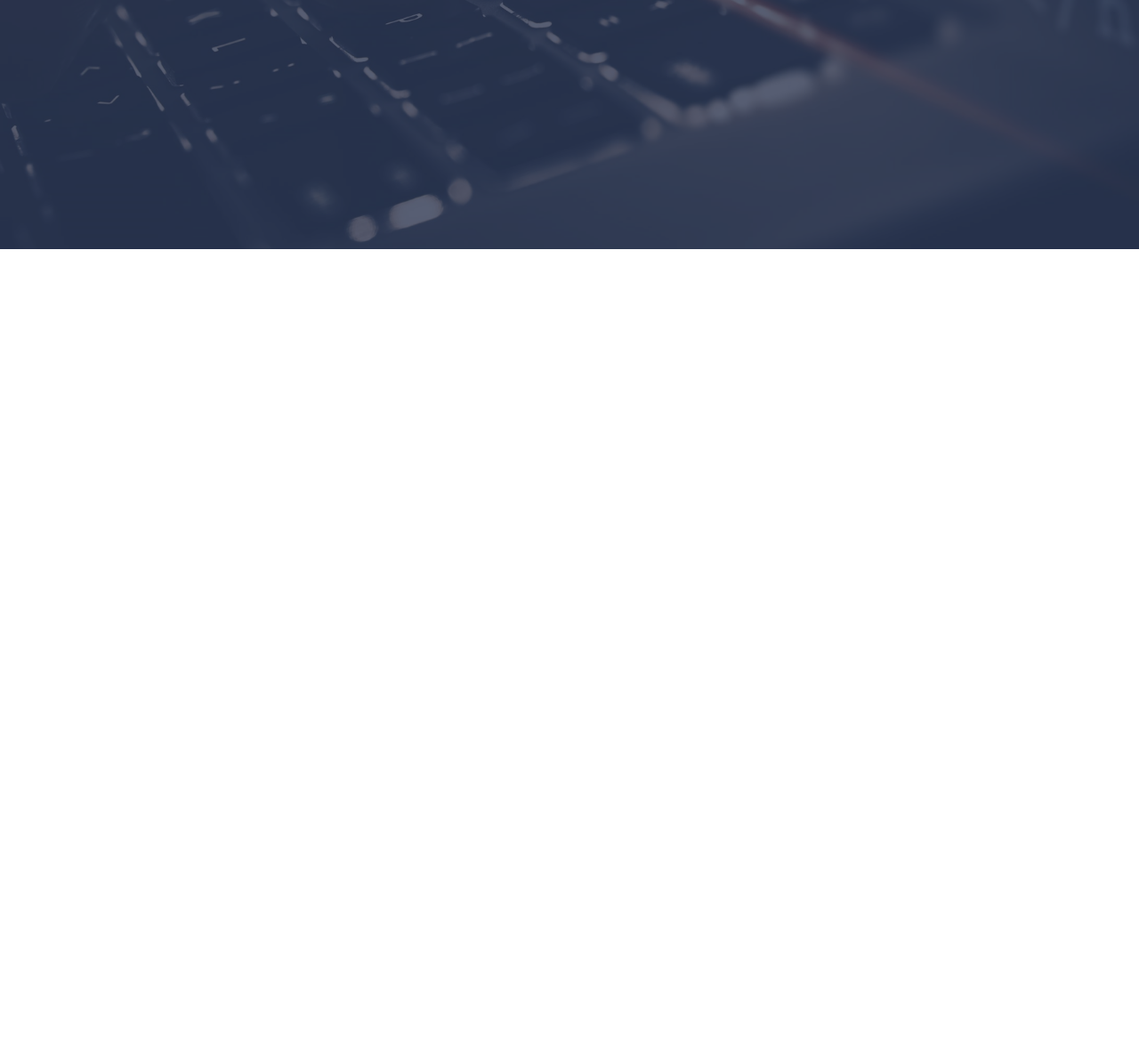
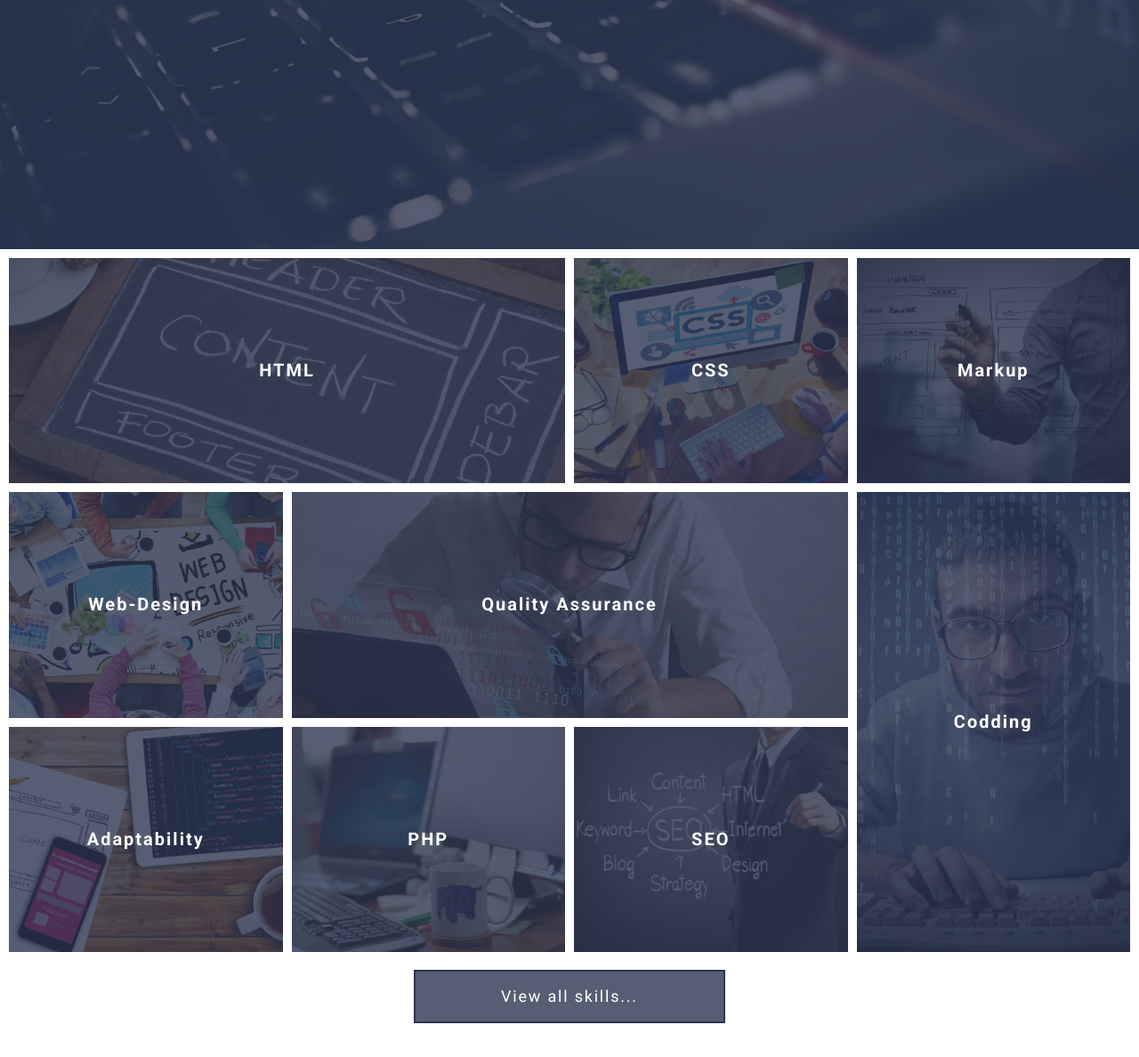
Before and after one commit to FomenkoAndrey/20210218______grid-template, a website: page index.html in a window 1280 px wide. Shown: the part 520-1708 px from the top of the page at 89% size. Before the commit the page ends 800 px from the top, so only its background shows below. Drawn offline with Linux system fonts and the light colour scheme.

Commit message:
нарисовали секцию skills.

```diff
--- a/assets/css/style.css
+++ b/assets/css/style.css
@@ -376,15 +376,31 @@ a {
 }
 
 .btn {
-  min-width: 250px;
   height: 60px;
-  border: 2px solid #ffffff;
-  background-color: rgba(255, 255, 255, 0.1);
   display: block;
   font-size: 1.125rem;
   text-align: center;
   padding: 18px 20px;
   letter-spacing: 0.1em;
+  transition: background-color 0.5s;
+}
+
+.btn--light {
+  border: 2px solid #ffffff;
+  background-color: rgba(255, 255, 255, 0.1);
+  min-width: 250px;
+}
+
+
+.btn--primary {
+  border: 2px solid #2d3651;
+  background-color: rgba(45, 54, 81, 0.8); /* #2d3651 */
+  min-width: 350px;
+}
+
+.btn--primary:hover,
+.btn--light:hover {
+  background-color: #d66926;
 }
 
 .header {
@@ -403,12 +419,12 @@ a {
 
 .header-overlay {
   background-color: #2d3651;
+  opacity: 0.8;
   position: absolute;
   top: 0;
   right: 0;
   bottom: 0;
   left: 0;
-  opacity: 0.8;
 }
 
 .header-menu {
@@ -473,14 +489,20 @@ a {
   display: block;
   padding: 20px 10px;
   font-size: 1.125rem;
-  letter-spacing: 0.09em
+  letter-spacing: 0.09em;
+  transition: color 0.5s;
+}
+
+.header-navbar__link:hover {
+  color: #d66926;
 }
 
 .header-content {
   position: relative;
 }
 
-.header-content__container {}
+.header-content__container {
+}
 
 .header-content__title {
   margin: 0 0 53px 0;
@@ -494,3 +516,130 @@ a {
 .header-content__actions .btn:first-of-type {
   margin-right: 20px;
 }
+
+.skills {
+  padding: 10px;
+  margin-bottom: 30px;
+}
+
+.skills__container {
+  display: grid;
+  grid-template-areas: "a1 a1 a2 a3" "a4 a5 a5 a6" "a7 a8 a9 a6";
+  grid-auto-rows: calc(33.333vh - 13.333px); /* 10px отступ х 4 отступа / 3 строки*/
+  gap: 10px;
+  margin-bottom: 20px;
+}
+
+.skills__actions {
+  display: flex;
+  justify-content: center;
+}
+
+.skill-item {
+  background-color: #2d3651;
+  position: relative;
+  overflow: hidden;
+}
+
+.skill-item:hover .skill-item__overlay {
+  opacity: 0.95 !important;
+}
+.skill-item:hover .skill-item__image {
+  transform: scale(1.1);
+}
+
+.skill-item:hover .skill-item__link {
+  color: #d66926;
+}
+
+.skill-item:nth-of-type(1) {
+  grid-area: a1;
+}
+
+.skill-item:nth-of-type(2) {
+  grid-area: a2;
+}
+
+.skill-item:nth-of-type(3) {
+  grid-area: a3;
+}
+
+.skill-item:nth-of-type(4) {
+  grid-area: a4;
+}
+
+.skill-item:nth-of-type(5) {
+  grid-area: a5;
+}
+
+.skill-item:nth-of-type(6) {
+  grid-area: a6;
+}
+
+.skill-item:nth-of-type(7) {
+  grid-area: a7;
+}
+
+.skill-item:nth-of-type(8) {
+  grid-area: a8;
+}
+
+.skill-item:nth-of-type(9) {
+  grid-area: a9;
+}
+
+.skill-item__overlay {
+  background-color: #2d3651;
+  opacity: 0.8;
+  position: absolute;
+  top: 0;
+  right: 0;
+  bottom: 0;
+  left: 0;
+  z-index: 1;
+  transition: opacity 0.5s;
+}
+
+.skill-item__image {
+  height: 100%;
+  background-position: 50% 50%;
+  background-size: cover;
+  background-repeat: no-repeat;
+  position: absolute;
+  top: 0;
+  right: 0;
+  bottom: 0;
+  left: 0;
+  transition: transform 0.5s;
+}
+
+.skill-item__title {
+  z-index: 2;
+  margin: 0;
+  position: absolute;
+  top: 0;
+  right: 0;
+  bottom: 0;
+  left: 0;
+  font-size: 1.25rem;
+  letter-spacing: 0.1em;
+}
+
+.skill-item__link {
+  padding: 20px;
+  display: flex;
+  justify-content: center;
+  align-items: center;
+  position: absolute;
+  top: 0;
+  right: 0;
+  bottom: 0;
+  left: 0;
+  transition: color 0.5s;
+}
+
+@media (max-height: 690px) {
+  .skill-item {
+    grid-auto-rows: calc(230px - 13.333px);
+  }
+}
--- a/index.html
+++ b/index.html
@@ -15,9 +15,8 @@
 
 <body>
 
-  <header class="header">
-
-    <div class="header-overlay"></div>
+<header class="header" style="background-image: url(assets/img/img-header.png);">
+  <div class="header-overlay" style="background-color: #2d3651; opacity: 0.8;"></div>
 
   <div class="header-menu">
     <div class="header-menu__container">
@@ -60,14 +59,83 @@
       </div>
     </div>
   </div>
-
 </header>
 
-  <section><!-- скилы--></section>
-  <section><!-- текст с картинкой--></section>
-  <section><!-- форма--></section>
-  <section><!-- посты--></section>
-  <footer><!--  подвал--></footer>
+<section class="skills">
+  <div class="skills__container">
+    <article class="skill-item">
+      <div class="skill-item__overlay" style="background-color: #2d3651; opacity: 0.8;"></div>
+      <div class="skill-item__image" style="background-image: url(assets/img/img-html.png);"></div>
+      <h3 class="skill-item__title">
+        <a class="skill-item__link" href="#">HTML</a>
+      </h3>
+    </article>
+    <article class="skill-item">
+      <div class="skill-item__overlay" style="background-color: #2d3651; opacity: 0.8;"></div>
+      <div class="skill-item__image" style="background-image: url(assets/img/img-css.png);"></div>
+      <h3 class="skill-item__title">
+        <a class="skill-item__link" href="#">CSS</a>
+      </h3>
+    </article>
+    <article class="skill-item">
+      <div class="skill-item__overlay" style="background-color: #2d3651; opacity: 0.8;"></div>
+      <div class="skill-item__image" style="background-image: url(assets/img/img-markup.png);"></div>
+      <h3 class="skill-item__title">
+        <a class="skill-item__link" href="#">Markup</a>
+      </h3>
+    </article>
+    <article class="skill-item">
+      <div class="skill-item__overlay" style="background-color: #2d3651; opacity: 0.8;"></div>
+      <div class="skill-item__image" style="background-image: url(assets/img/img-webdesign.png);"></div>
+      <h3 class="skill-item__title">
+        <a class="skill-item__link" href="#">Web-Design</a>
+      </h3>
+    </article>
+    <article class="skill-item">
+      <div class="skill-item__overlay" style="background-color: #2d3651; opacity: 0.8;"></div>
+      <div class="skill-item__image" style="background-image: url(assets/img/img-qa.png);"></div>
+      <h3 class="skill-item__title">
+        <a class="skill-item__link" href="#">Quality Assurance</a>
+      </h3>
+    </article>
+    <article class="skill-item">
+      <div class="skill-item__overlay" style="background-color: #2d3651; opacity: 0.8;"></div>
+      <div class="skill-item__image" style="background-image: url(assets/img/img-codding.png);"></div>
+      <h3 class="skill-item__title">
+        <a class="skill-item__link" href="#">Codding</a>
+      </h3>
+    </article>
+    <article class="skill-item">
+      <div class="skill-item__overlay" style="background-color: #2d3651; opacity: 0.8;"></div>
+      <div class="skill-item__image" style="background-image: url(assets/img/img-adaptability.png);"></div>
+      <h3 class="skill-item__title">
+        <a class="skill-item__link" href="#">Adaptability</a>
+      </h3>
+    </article>
+    <article class="skill-item">
+      <div class="skill-item__overlay" style="background-color: #2d3651; opacity: 0.8;"></div>
+      <div class="skill-item__image" style="background-image: url(assets/img/img-php.png);"></div>
+      <h3 class="skill-item__title">
+        <a class="skill-item__link" href="#">PHP</a>
+      </h3>
+    </article>
+    <article class="skill-item">
+      <div class="skill-item__overlay" style="background-color: #2d3651; opacity: 0.8;"></div>
+      <div class="skill-item__image" style="background-image: url(assets/img/img-seo.png);"></div>
+      <h3 class="skill-item__title">
+        <a class="skill-item__link" href="#">SEO</a>
+      </h3>
+    </article>
+  </div>
+  <div class="skills__actions">
+    <a class="btn btn--primary" href="#">View all skills...</a>
+  </div>
+</section>
+
+<!--<section>&lt;!&ndash; текст с картинкой&ndash;&gt;</section>-->
+<!--<section>&lt;!&ndash; форма&ndash;&gt;</section>-->
+<!--<section>&lt;!&ndash; посты&ndash;&gt;</section>-->
+<!--<footer>&lt;!&ndash;  подвал&ndash;&gt;</footer>-->
 
 <script src="libs/jquery/dist/jquery.min.js"></script>
 <script src="assets/js/main.js"></script>
```
Lines whose indentation alone changed are shown as unchanged.
